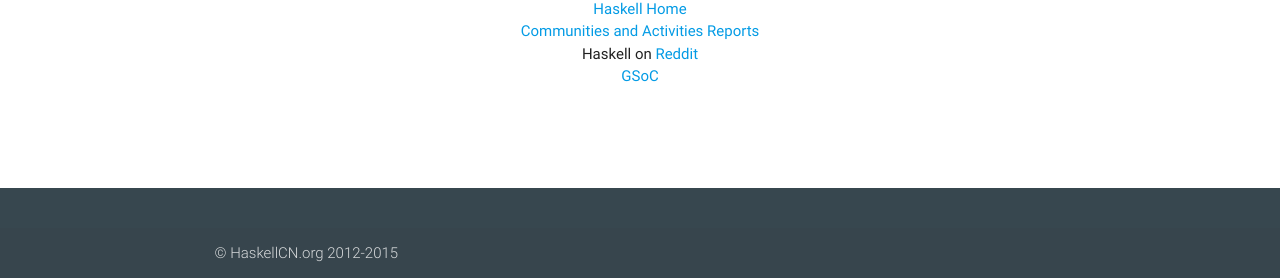
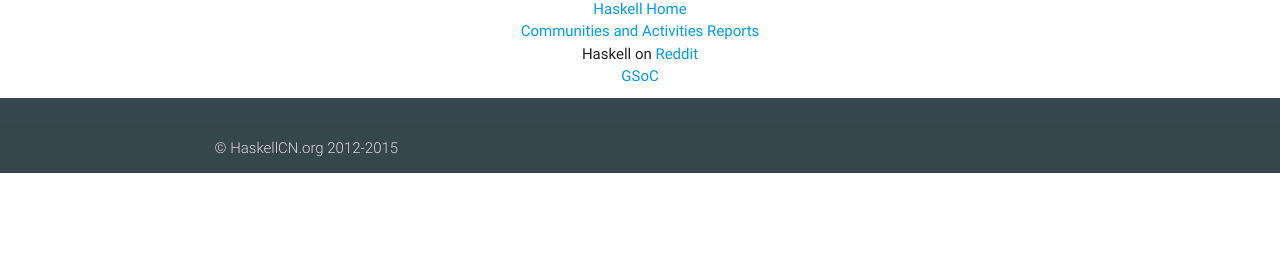
Before and after one commit to HaskellCNOrg/haskellcn, a plain HTML site: page src/_site/index.html in a window 1280 px wide. Shown: the part 650-928 px from the top of the page. After the commit the page ends 823 px from the top, so only its background shows below. Drawn offline with Linux system fonts and the light colour scheme.

Commit message:
Fix footer to the bottom when the display height is higher

```diff
--- a/src/_site/index.html
+++ b/src/_site/index.html
@@ -10,6 +10,22 @@
         <link rel="stylesheet" type="text/css" href="./css/m.css" />
         <link rel="stylesheet" type="text/css" href="./css/default.css" />
         <link rel="shortcut icon" href="./images/favicon.ico" />
+        <style>
+            html, body {
+                height: 100%;
+            }
+            #wrapper {
+                min-height: 100%;
+            }
+            .main{
+                padding-bottom: 30px;
+                overflow: hidden;
+            }
+            footer.page-footer.blue-grey.darken-3 {
+                padding-top: 0;    /* Overwrite the useless padding */
+                margin-top: -70px; /* Equals to the height of footer element */
+            }
+        </style>
         <script type="text/javascript">
          var _gaq = _gaq || [];
          _gaq.push(['_setAccount', 'UA-31150305-1']);
@@ -24,6 +40,8 @@
 
     </head>
     <body>
+<div id="wrapper">
+<div id="main">
         <nav class="blue-grey darken-3" role="navigation">
             <div class="nav-wrapper container">
                 <a id="logo-container" href="./" class="brand-logo">Haskell 中文</a>
@@ -78,7 +96,8 @@
     <div class="section">
     </div>
 </div>
-
+</div>
+</div>
 
         <footer class="page-footer blue-grey darken-3">
             <div class="container">
```
